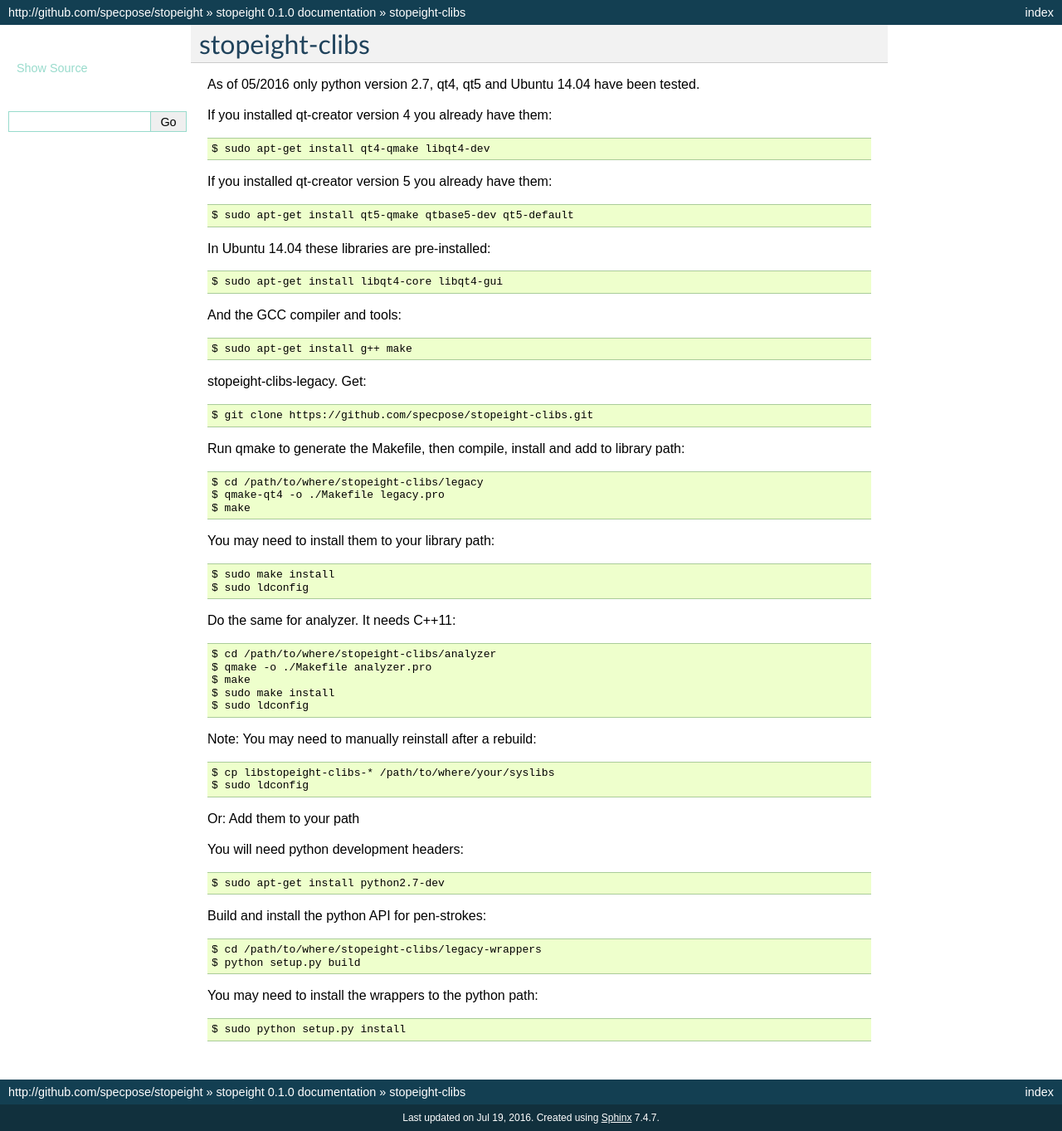
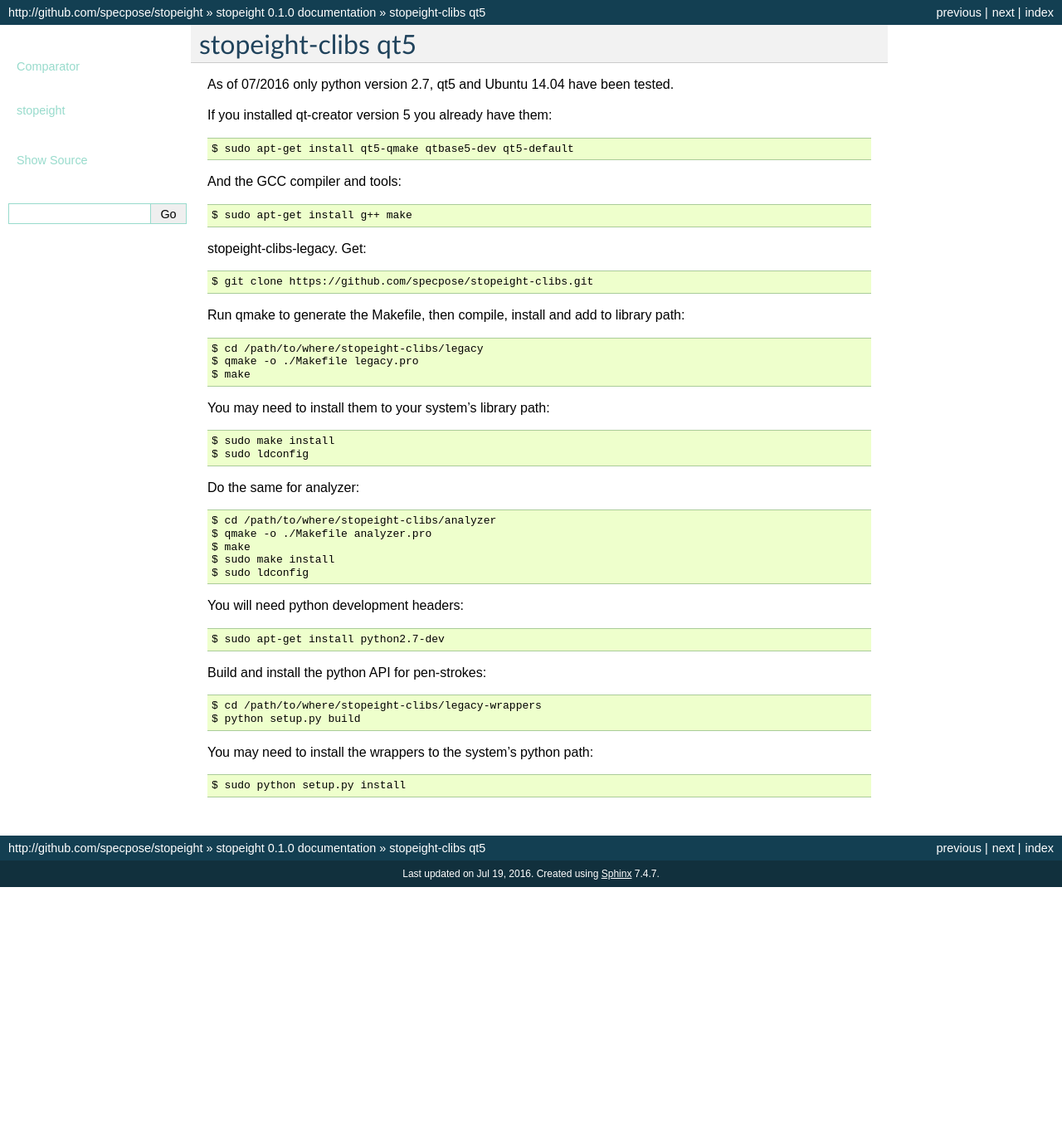
Before and after one commit to specpose/stopeight, a Sphinx documentation site: the page built from doc/build_stroke-analyzer.txt, in a window 1280 px wide. Shown: the whole page at 83% size. Built offline with Sphinx 7.4.7, drawn with Linux system fonts in a browser that asks for light colours; pages that are not in the unit, such as notebooks, are missing from menus; after the commit the page ends 1069 px from its top, so only the background shows below that.

```diff
--- a/doc/build.txt
+++ /dev/null
@@ -1,6 +0,0 @@
-Build
-=====
-
-.. include:: build_stroke-analyzer.txt
-
-.. include:: build_stopeight.txt
--- a/doc/build_stroke-analyzer.txt
+++ b/doc/build_stroke-analyzer.txt
@@ -1,19 +1,11 @@
-stopeight-clibs
----------------
+stopeight-clibs qt5
+-------------------
 
-As of 05/2016 only python version 2.7, qt4, qt5 and Ubuntu 14.04 have been tested.
-
-If you installed qt-creator version 4 you already have them::
-
-    $ sudo apt-get install qt4-qmake libqt4-dev
+As of 07/2016 only python version 2.7, qt5 and Ubuntu 14.04 have been tested.
 
 If you installed qt-creator version 5 you already have them::
 
     $ sudo apt-get install qt5-qmake qtbase5-dev qt5-default
-
-In Ubuntu 14.04 these libraries are pre-installed::
-
-    $ sudo apt-get install libqt4-core libqt4-gui
 
 And the GCC compiler and tools::
 
@@ -26,28 +18,21 @@ stopeight-clibs-legacy. Get::
 Run qmake to generate the Makefile, then compile, install and add to library path::
 
     $ cd /path/to/where/stopeight-clibs/legacy
-    $ qmake-qt4 -o ./Makefile legacy.pro
+    $ qmake -o ./Makefile legacy.pro
     $ make
 
-You may need to install them to your library path::
+You may need to install them to your system's library path::
 
     $ sudo make install
     $ sudo ldconfig
 
-Do the same for analyzer. It needs C++11::
+Do the same for analyzer::
 
     $ cd /path/to/where/stopeight-clibs/analyzer
     $ qmake -o ./Makefile analyzer.pro
     $ make
     $ sudo make install
     $ sudo ldconfig
-
-Note: You may need to manually reinstall after a rebuild::
-
-    $ cp libstopeight-clibs-* /path/to/where/your/syslibs
-    $ sudo ldconfig
-
-Or: Add them to your path
 
 You will need python development headers::
 
@@ -58,6 +43,6 @@ Build and install the python API for pen-strokes::
     $ cd /path/to/where/stopeight-clibs/legacy-wrappers
     $ python setup.py build
 
-You may need to install the wrappers to the python path::
+You may need to install the wrappers to the system's python path::
 
     $ sudo python setup.py install
--- a/doc/scripts.txt
+++ b/doc/scripts.txt
@@ -1,5 +1,5 @@
-Server
-======
+stopeight Server
+================
 
 It relies on SOAP for client/server communication, therefore you need. Note: This is a version that does not require PyXML anymore::
 
```
Also changed, not shown: doc/build_win.txt (+11 -6 lines), doc/index.txt (+9 -3 lines).
